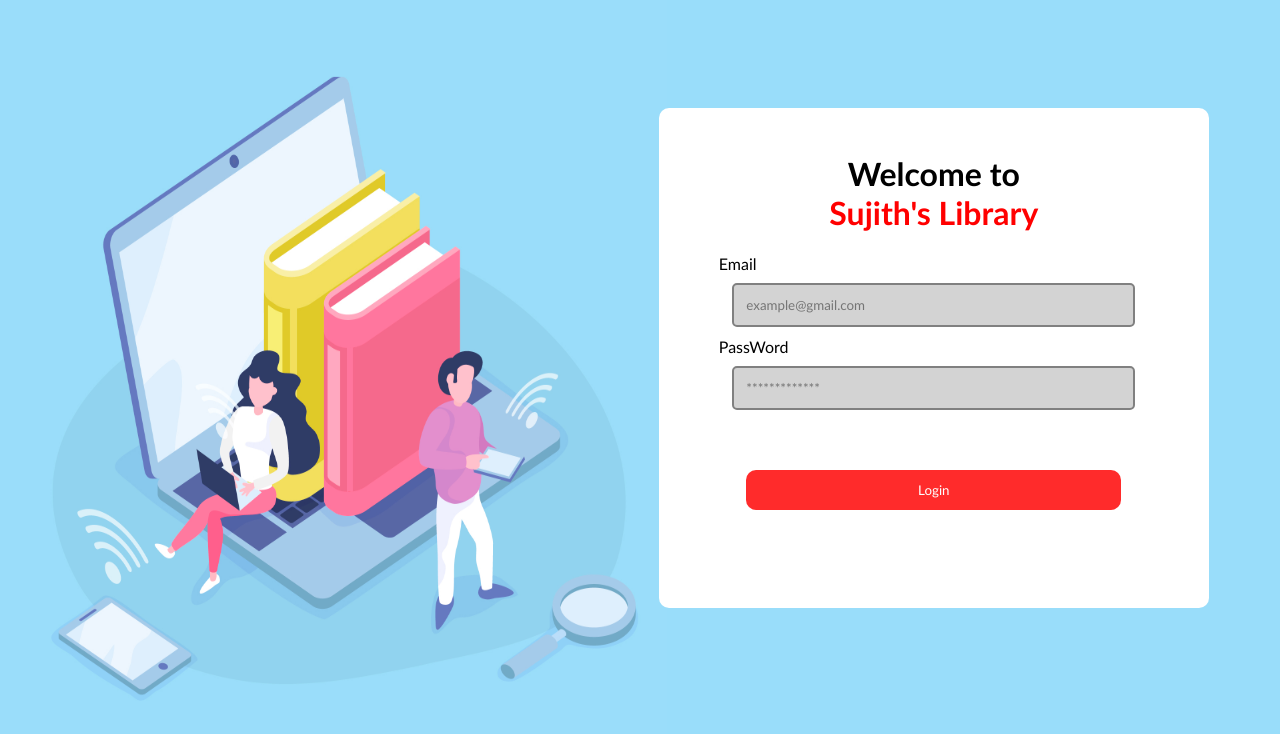
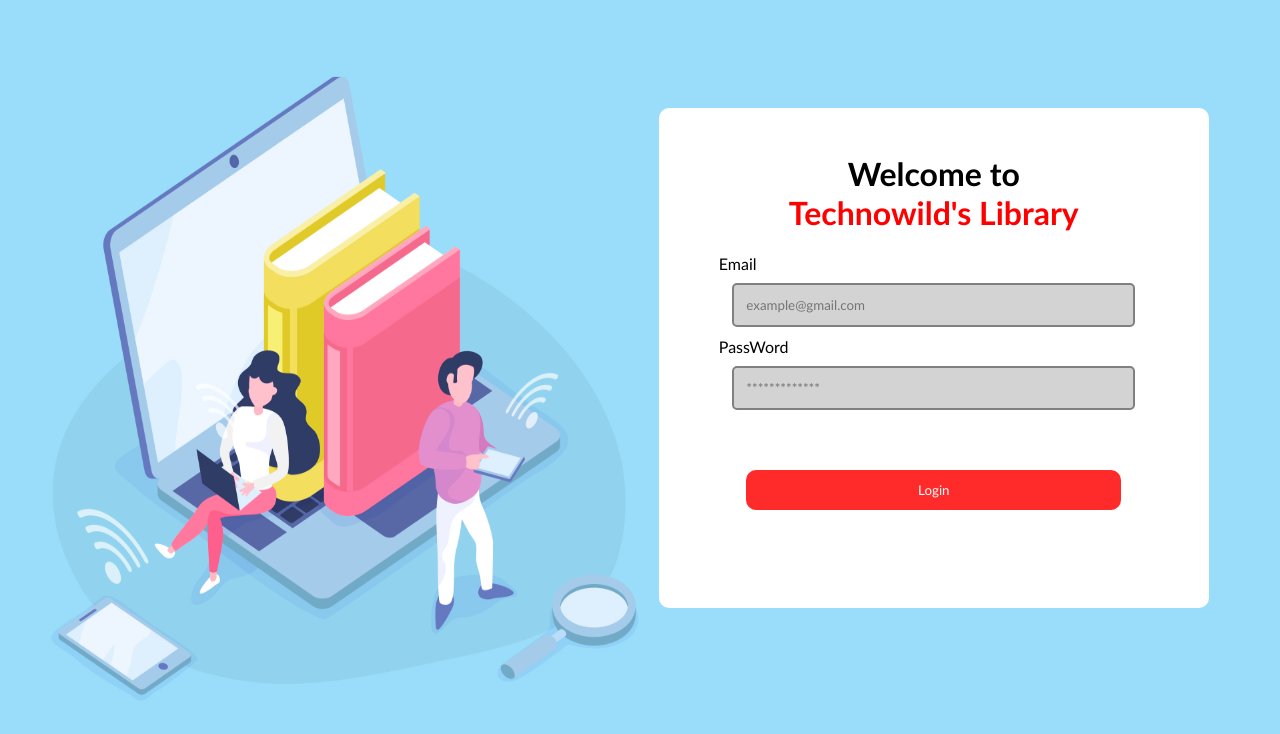
Before and after one commit to skempire7/library-management-system, a plain HTML site: page index.html in a window 1280 px wide. Drawn offline with Linux system fonts and the light colour scheme.

Commit message:
Update index.html

```diff
--- a/index.html
+++ b/index.html
@@ -7,7 +7,7 @@
   <body>
     <div class="Container">
     <div class="LoginContainer">
-      <center><h1>Welcome to<br> <b>Sujith's Library</b></h1></center>
+      <center><h1>Welcome to<br> <b>Technowild's Library</b></h1></center>
        <div>
         <form id="loginForm">
           <label for="email">Email</label><br>
```
